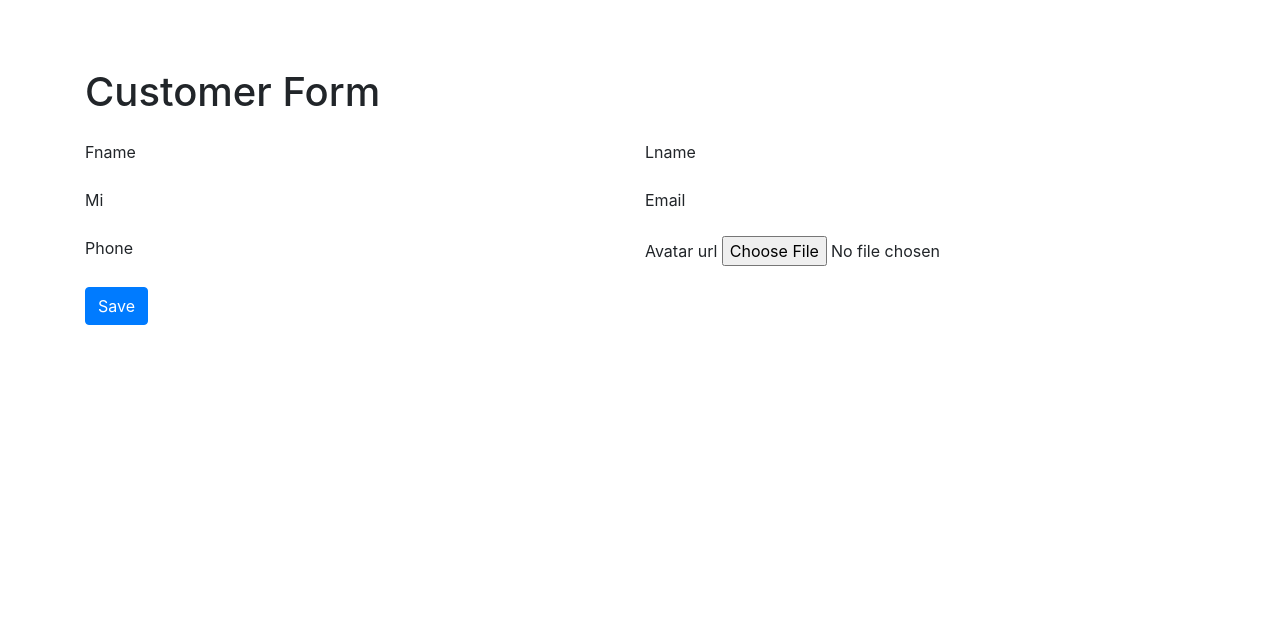
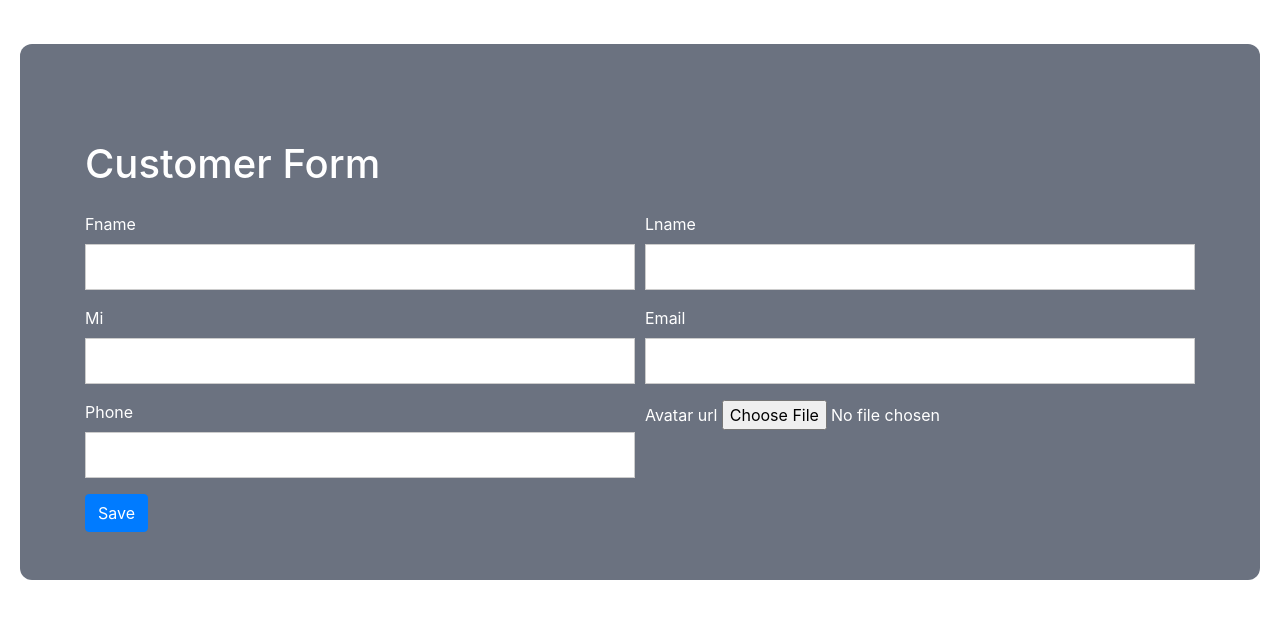
Before and after one commit to NJSP/space-tigers, a Django app: template space_tigersapp/templates/customer_form.html in a window 1280 px wide. Shown: the part 52-671 px from the top of the page. Run offline with Django 3.2, Linux system fonts and the light colour scheme; the template is opened without the code that fills it, so the values that code supplies are empty, except form fields; form fields are guessed from the names that the template uses; some libraries are stand-ins or nearby versions.

Commit message:
updated forms. again.

```diff
--- a/space_tigersapp/templates/base.html
+++ b/space_tigersapp/templates/base.html
@@ -2,13 +2,8 @@
 <html>
 <head>
     <meta charset=”UTF-8”>
-    <meta name=”viewport” content=”width=device-width, initial-scale=1.0”>
-    <!-- Bootstrap CSS -->
-    <link href=
-    ”https://cdn.jsdelivr.net/npm/bootstrap@5.1.1/dist/css/bootstrap.min.css”
-        rel=”stylesheet” integrity=
-    ”sha384-F3w7mX95PdgyTmZZMECAngseQB83DfGTowi0iMjiWaeVhAn4FJkqJByhZMI3AhiU”
-        crossorigin=”anonymous”>
+    <meta name=”viewport” content=”device-width, initial-scale=1.0”>
+
 
 
     <title>{% block title %}Space Tigers Rule!{% endblock %}</title>
@@ -50,6 +45,16 @@
         .content {
             padding: 20px;
         }
+        .container {
+            color: white;
+        }
+        input[type="text"], input[type="email"], input[type="password"], textarea {
+        background-color: #fff;
+        color: #000;
+        border: 1px solid #ccc;
+        padding: 10px;
+        width: 100%;
+
     </style>
 </head>
 <body>
@@ -63,10 +68,5 @@
     <div class="content">
         {% block content %}{% endblock %}
     </div>
-    <!-- Bootstrap JS
-    <script src=”https://cdn.jsdelivr.net/npm/bootstrap@5.1.1/dist/js/bootstrap.bundle.min.js”
-    integrity=”sha384-/bQdsTh/da6pkI1MST/rWKFNjaCP5gBSY4sEBT38Q/9RBh9AH40zEOg7Hlq2THRZ”
-    crossorigin=”anonymous”>
-    </script>-->
 </body>
 </html>
--- a/space_tigersapp/templates/customer_form.html
+++ b/space_tigersapp/templates/customer_form.html
@@ -3,9 +3,9 @@
 {% block title %}Customer Form{% endblock %}
 
 {% block content %}
-<!-- Include Bootstrap CSS in your base template -->
 <link href="https://stackpath.bootstrapcdn.com/bootstrap/4.5.2/css/bootstrap.min.css" rel="stylesheet">
 
+<div class="mt-6 px-6 py-12 bg-gray-500 rounded-xl">
     <div class="container mt-5">
         <h1 class="mb-4">Customer Form</h1>
         <form method="post" class="needs-validation" novalidate>
@@ -43,6 +43,7 @@
             <button type="submit" class="btn btn-primary">Save</button>
         </form>
     </div>
+</div>
 
 <!-- Optionally include Bootstrap JS and Popper.js for interactive components -->
 <script src="https://code.jquery.com/jquery-3.5.1.slim.min.js"></script>
```
Also changed, not shown: db.sqlite3. Lines whose indentation alone changed are shown as unchanged.
